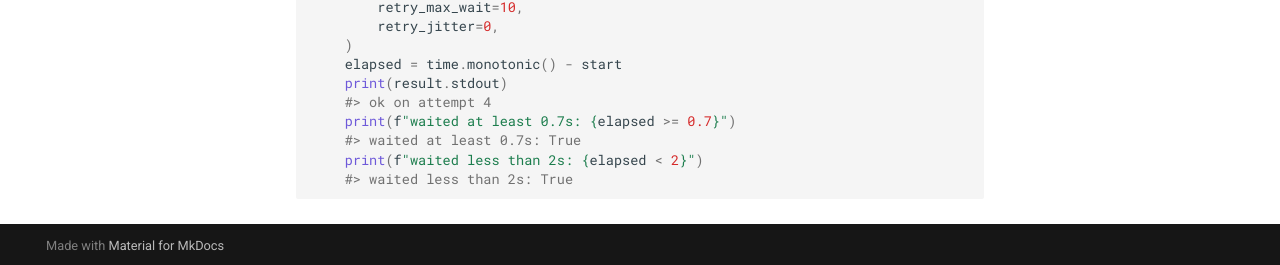
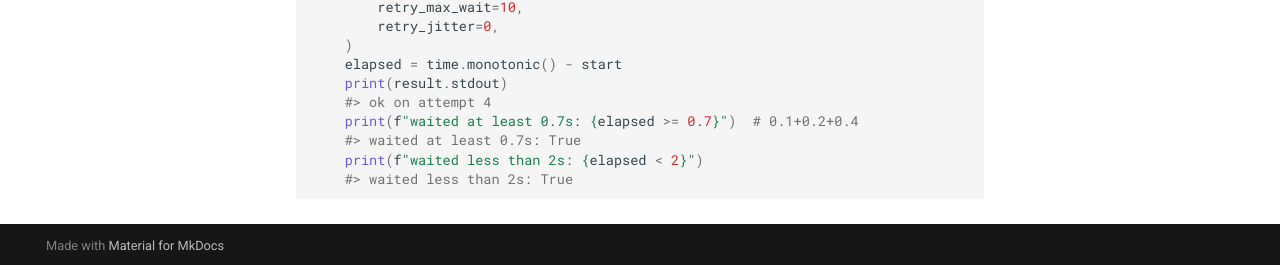
Before and after one commit to EspenAlbert/ask-shell, an MkDocs documentation site: the page built from docs/examples/shell/backoff.md, in a window 1280 px wide and 1118 px high. Shown: the part 850-1115 px from the top of the window. Built offline with MkDocs 1.6.1 and Material for MkDocs 9.7.7, drawn with Linux system fonts in a browser that asks for light colours.

Commit message:
fix(docs): Remove unnecessary blank line in AbortRetryError example and clarify backoff example output

```diff
--- a/docs/examples/shell/backoff.md
+++ b/docs/examples/shell/backoff.md
@@ -40,7 +40,7 @@ with TemporaryDirectory() as tmp:
     elapsed = time.monotonic() - start
     print(result.stdout)
     #> ok on attempt 4
-    print(f"waited at least 0.7s: {elapsed >= 0.7}")
+    print(f"waited at least 0.7s: {elapsed >= 0.7}")  # 0.1+0.2+0.4
     #> waited at least 0.7s: True
     print(f"waited less than 2s: {elapsed < 2}")
     #> waited less than 2s: True
```
Also changed, not shown: docs/examples/shell/AbortRetryError.md (+0 -1 lines).
